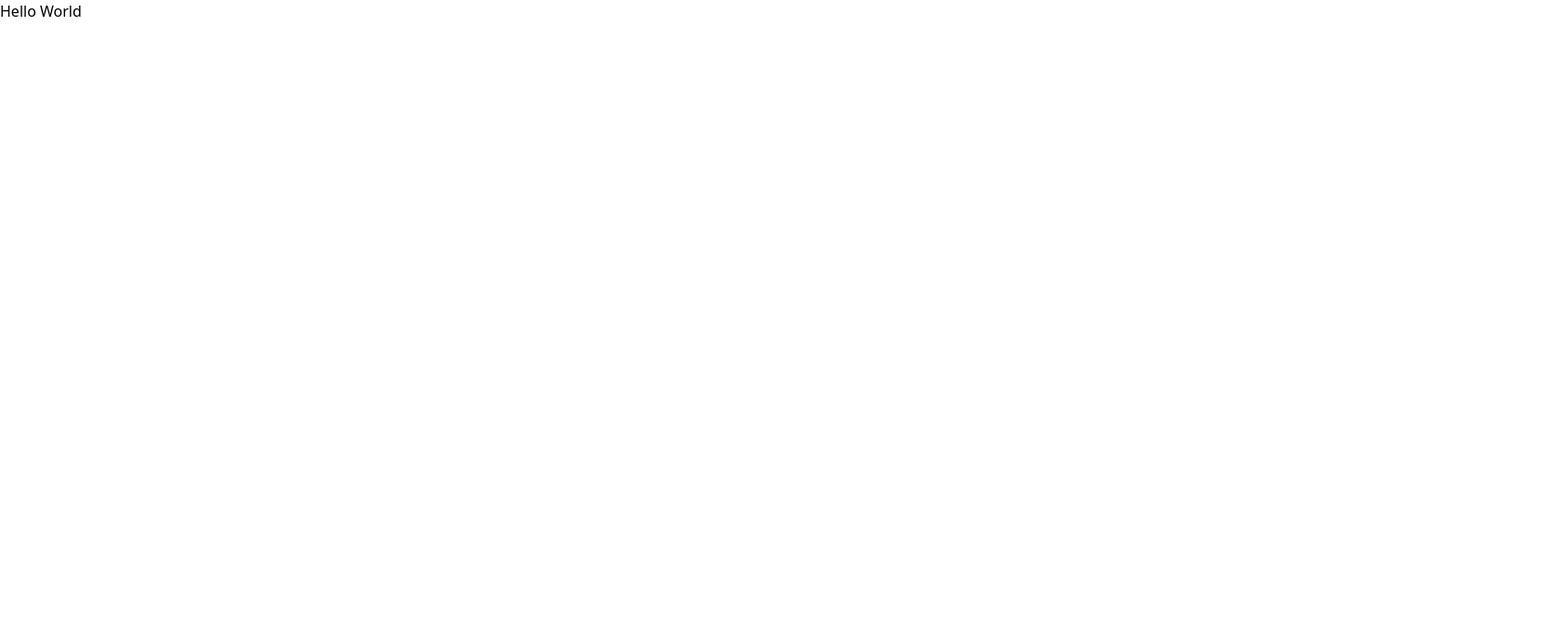
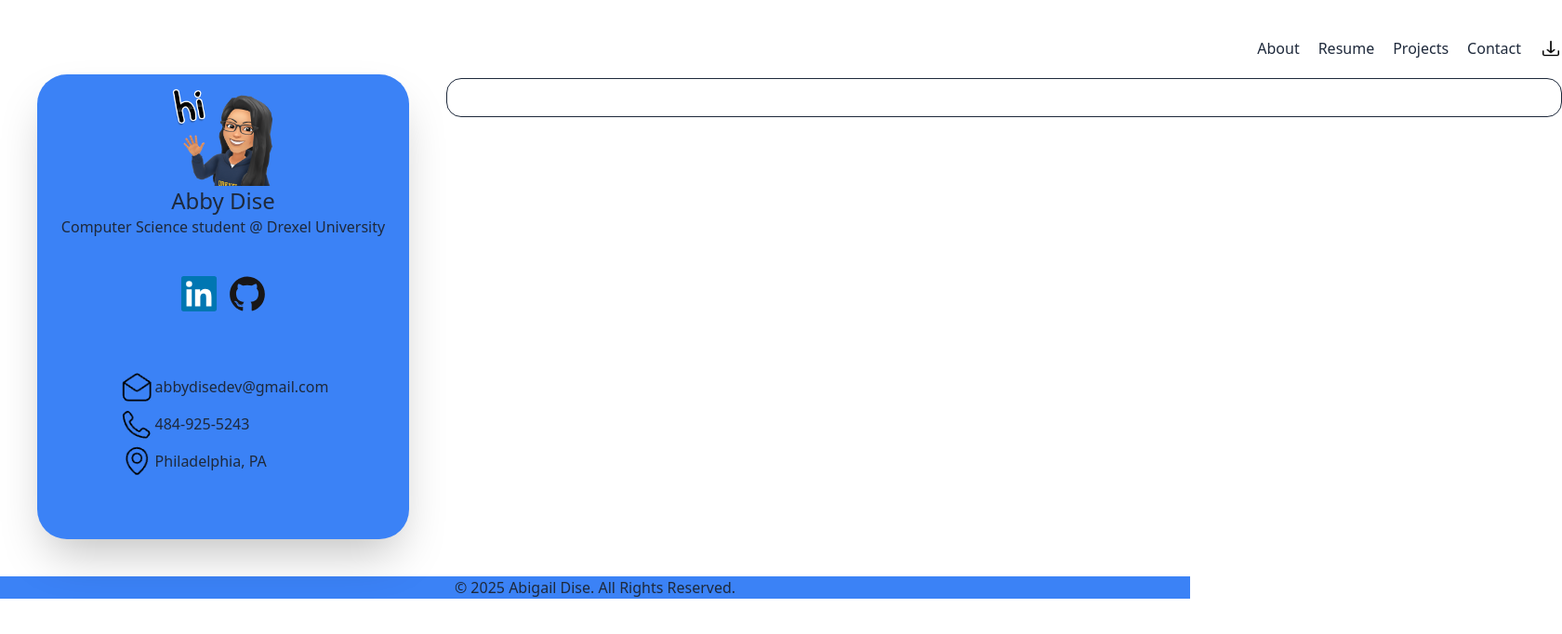
Before and after one commit to abbydise/portfolio-website, a React (Vite) app: page / in a window 1280 px wide. Shown: the top 682 px of the page at 93% size, 1680 px wide, since content can reach past the window. Built offline with nearby package versions, Linux system fonts and the light colour scheme.

Commit message:
did basic structuring and designing

```diff
--- a/package.json
+++ b/package.json
@@ -10,6 +10,8 @@
     "preview": "vite preview"
   },
   "dependencies": {
+    "@emotion/react": "^11.14.0",
+    "@emotion/styled": "^11.14.1",
     "@material-tailwind/react": "^2.1.10",
     "@mui/lab": "^7.0.0-beta.16",
     "@mui/material": "^7.3.1",
--- a/src/App.css
+++ b/src/App.css
@@ -7,3 +7,7 @@
 	--drexel-blue: #07294d;
 	--drexel-gold: #ffc600;
 }
+
+html {
+	@apply bg-[var(--background-color)] text-[var(--main-color)];
+}
--- a/src/App.jsx
+++ b/src/App.jsx
@@ -1,7 +1,76 @@
 import "./App.css";
 
+import {
+	Tabs,
+	TabsHeader,
+	TabsBody,
+	Tab,
+	TabPanel,
+} from "@material-tailwind/react";
+
+import ContactCard from "./components/ContactCard";
+
+import About from "./pages/About";
+import Resume from "./pages/Resume";
+import Projects from "./pages/Projects";
+import Contact from "./pages/Contact";
+
 function App() {
-	return <h1>Hello World</h1>;
+	return (
+		<div>
+			<div className="flex">
+				<div className="shrink-0">
+					<ContactCard />
+				</div>
+				<div className="content w-300 shrink-0">
+					<div className="tabs">
+						<Tabs>
+							<div className="flex justify-end mb-5 mt-10 items-center">
+								<TabsHeader className="gap-5">
+									<Tab value="about">About</Tab>
+									<Tab value="resume">Resume</Tab>
+									<Tab value="projects">
+										Projects
+									</Tab>
+									<Tab value="contact">Contact</Tab>
+								</TabsHeader>
+								<div className="ml-5">
+									<a>
+										<img
+											src="download.png"
+											className="w-6 h-6"
+										/>
+									</a>
+								</div>
+							</div>
+							<div className="border rounded-2xl p-5">
+								<TabsBody>
+									<TabPanel value="about">
+										<About />
+									</TabPanel>
+									<TabPanel value="resume">
+										<Resume />
+									</TabPanel>
+									<TabPanel value="projects">
+										<Projects />
+									</TabPanel>
+									<TabPanel value="contact">
+										<Contact />
+									</TabPanel>
+								</TabsBody>
+							</div>
+						</Tabs>
+					</div>
+				</div>
+			</div>
+			<footer className="text-center w-full bg-[var(--accent-color)]">
+				<p>
+					&copy; {new Date().getFullYear()} Abigail Dise. All
+					Rights Reserved.
+				</p>
+			</footer>
+		</div>
+	);
 }
 
 export default App;
--- a/src/components/ContactCard.jsx
+++ b/src/components/ContactCard.jsx
@@ -2,18 +2,16 @@ import React from "react";
 
 const ContactCard = () => {
 	return (
-		<div className="contactcard">
-			<div className="header">
+		<div className="contactcard shadow-2xl rounded-4xl justify-items-center text-center h-125 mt-20 m-10 w-100 bg-[var(--accent-color)]">
+			<div className="header justify-items-center">
 				<img
 					src="avatar.png"
-					className="w-50 h-50"
+					className="w-30 h-30"
 				/>
-				<h2 className="text-4xl text-[var(--main-color)]">
-					Abby Dise
-				</h2>
+				<h2 className="text-2xl">Abby Dise</h2>
 				<p>Computer Science student @ Drexel University</p>
 			</div>
-			<div className="socials flex space-x-3">
+			<div className="socials flex space-x-3 mb-15 mt-10 relative z-10">
 				<a
 					href="https://www.linkedin.com/in/abbydise/"
 					target="_blank"
@@ -34,12 +32,27 @@ const ContactCard = () => {
 				</a>
 			</div>
 			<div className="info">
-				<img src="email.png" />
-				<p>abbydisedev@gmail.com</p>
-				<img src="phone.png" />
-				<p>484-925-5243</p>
-				<img src="location.png" />
-				<p>Philadelphia, PA</p>
+				<div className="flex items-center">
+					<img
+						src="email.png"
+						className="w-10 h-10"
+					/>
+					<p>abbydisedev@gmail.com</p>
+				</div>
+				<div className="flex items-center">
+					<img
+						src="phone.png"
+						className="w-10 h-10"
+					/>
+					<p>484-925-5243</p>
+				</div>
+				<div className="flex items-center">
+					<img
+						src="location.png"
+						className="w-10 h-10"
+					/>
+					<p>Philadelphia, PA</p>
+				</div>
 			</div>
 		</div>
 	);
--- a/src/components/NavBar.jsx
+++ /dev/null
@@ -1,14 +0,0 @@
-import React from "react";
-import {
-	Tabs,
-	TabsHeader,
-	TabsBody,
-	Tab,
-	TabPanel,
-} from "@material-tailwind/react";
-
-const NavBar = () => {
-	return <div>NavBar</div>;
-};
-
-export default NavBar;
--- a/src/components/Skills.jsx
+++ b/src/components/Skills.jsx
@@ -7,8 +7,91 @@ import {
 	TabPanel,
 } from "@material-tailwind/react";
 
+import { databases, frameworks, languages, os, tools } from "../data/Skills";
+
 const Skills = () => {
-	return <div>Skills</div>;
+	return (
+		<div className="skills">
+			<Tabs className="justify-self-center">
+				<TabsHeader className=" gap-5 justify-self-center border-b-4 text-center">
+					<Tab value="techstack">Tech Stack</Tab>
+					<Tab value="tools">Tools</Tab>
+				</TabsHeader>
+				<TabsBody className="bg-gray-200 rounded-2xl">
+					<TabPanel
+						value="techstack"
+						className="grid grid-cols-3"
+					>
+						{databases.map(({ name, icon }) => (
+							<div
+								key={name}
+								className="border-4 border-black p-5 m-2 text-center rounded-2xl"
+							>
+								<img
+									src={icon}
+									className="w-10 h-10 justify-self-center"
+								/>
+								{name}
+							</div>
+						))}
+						{languages.map(({ name, icon }) => (
+							<div
+								key={name}
+								className="border-4 border-black p-5 m-2 text-center rounded-2xl"
+							>
+								<img
+									src={icon}
+									className="w-10 h-10 justify-self-center"
+								/>
+								{name}
+							</div>
+						))}
+						{frameworks.map(({ name, icon }) => (
+							<div
+								key={name}
+								className="border-4 border-black p-5 m-2 text-center rounded-2xl"
+							>
+								<img
+									src={icon}
+									className="w-10 h-10 justify-self-center"
+								/>
+								{name}
+							</div>
+						))}
+					</TabPanel>
+					<TabPanel
+						value="tools"
+						className="grid grid-cols-3"
+					>
+						{os.map(({ name, icon }) => (
+							<div
+								key={name}
+								className="border-4 border-black p-5 m-2 text-center rounded-2xl"
+							>
+								<img
+									src={icon}
+									className="w-10 h-10 justify-self-center"
+								/>
+								{name}
+							</div>
+						))}
+						{tools.map(({ name, icon }) => (
+							<div
+								key={name}
+								className="border-4 border-black p-5 m-2 text-center rounded-2xl"
+							>
+								<img
+									src={icon}
+									className="w-10 h-10 justify-self-center"
+								/>
+								{name}
+							</div>
+						))}
+					</TabPanel>
+				</TabsBody>
+			</Tabs>
+		</div>
+	);
 };
 
 export default Skills;
--- a/src/data/Skills.js
+++ b/src/data/Skills.js
@@ -6,7 +6,7 @@ export const databases = [
 
 export const frameworks = [
 	{ name: "Express.js", icon: "skills/frameworks/expressjs.svg" },
-	{ name: "Node.js", icon: "skills.frameworks/nodejs.svg" },
+	{ name: "Node.js", icon: "skills/frameworks/nodejs.svg" },
 	{ name: "React", icon: "skills/frameworks/react.svg" },
 	{ name: "Spring Boot", icon: "skills/frameworks/spring.svg" },
 	{ name: "Tailwind CSS", icon: "skills/frameworks/tailwindcss.svg" },
@@ -28,8 +28,8 @@ export const os = [
 ];
 
 export const tools = [
-	{ name: "Amazon Web Services (AWS)", icon: "skills/tools/AWS.svg" },
-	{ name: "Command Line Interface (CLI)", icon: "skills/tools/cli.svg" },
+	{ name: "AWS", icon: "skills/tools/AWS.svg" },
+	{ name: "CLI", icon: "skills/tools/cli.svg" },
 	{ name: "Docker", icon: "skills/tools/docker.svg" },
 	{ name: "Figma", icon: "skills/tools/figma.svg" },
 	{ name: "Git", icon: "skills/tools/git.svg" },
@@ -38,5 +38,5 @@ export const tools = [
 	{ name: "IntelliJ IDEA", icon: "skills/tools/intellij.svg" },
 	{ name: "Jira", icon: "skills/tools/jira.svg" },
 	{ name: "Postman", icon: "skills/tools/postman.svg" },
-	{ name: "Visual Studio Code (VSCode)", icon: "skills/tools/vscode,svg" },
+	{ name: "VSCode", icon: "skills/tools/vscode.svg" },
 ];
--- a/src/pages/About.jsx
+++ b/src/pages/About.jsx
@@ -1,7 +1,37 @@
 import React from "react";
 
 const About = () => {
-	return <div>About</div>;
+	return (
+		<div className="about">
+			<div className="summary">
+				<p className="mb-5">
+					Hello! I'm a third year Computer Science studying at
+					Drexel University with a Computer Engineering minor. My
+					obsession for technology started when I was very young
+					and grew into the passion I have today that lead me to
+					pursuing my degree.
+				</p>
+				<p className="mb-5">
+					I'm particularly interested in roles surrounding
+					full-stack development and AI/ML. I have just completed
+					my first co-op which gave me experience in Java and
+					Kotlin.
+				</p>
+				<p className="mb-5">
+					My goal is to work at a company that values
+					collaboration and professional development and also
+					allows me opportunities to grow.
+				</p>
+				<p>
+					Outside of programming, I enjoy reading, playing
+					guitar, and playing on my Playstation 5. Reading and
+					playing video games helps me hone my strategic thinking
+					while guitar playing gives me a healthy and creative
+					outlet to relieve stress.
+				</p>
+			</div>
+		</div>
+	);
 };
 
 export default About;
```
Also changed, not shown: src/pages/Resume.jsx (+81 -44 lines), public/skills/databases/postgresql.svg (renamed from public/skills/databases/postresql.svg), 1 other file (tests, documents, lock files or other folders).
